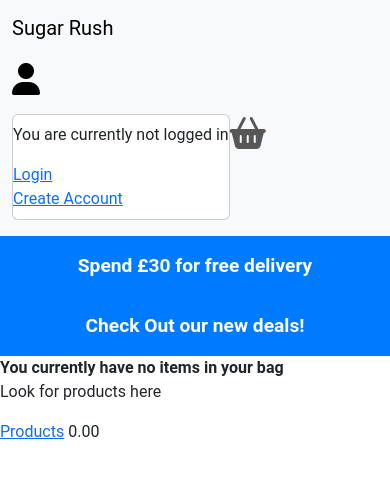
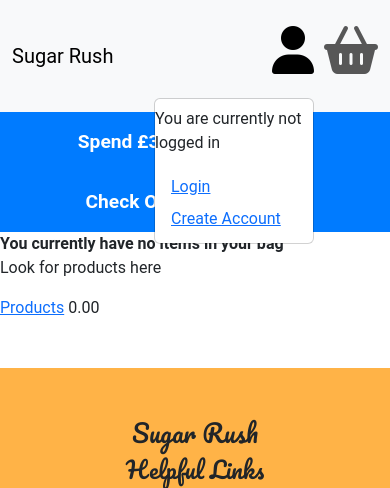
Before and after one commit to HarrisonT1/Portfolio-Project-5, a Django app: page /bag/ in a window 390 px wide, after a click that opens the changed part. Shown: the top 488 px of the page. Run offline with Django 4.2, Linux system fonts and the light colour scheme; some libraries are stand-ins or nearby versions.

Commit message:
Fix navbar dropdowns on mobile

```diff
--- a/static/css/style.css
+++ b/static/css/style.css
@@ -37,6 +37,19 @@ h1 {
 #navbar-search {
     width: 30rem;
     height: 3rem;
+}
+
+.nav-item {
+    margin-left: 10px;
+    font-size: 3rem;
+}
+
+.navbar-nav .dropdown-menu {
+    position: absolute;
+    top: 100%;
+    right: 0;
+    z-index: 1000;
+    float: none;
 }
 
 /* HERO IMAGE */
--- a/templates/includes/mobile-navbar.html
+++ b/templates/includes/mobile-navbar.html
@@ -1,32 +1,32 @@
 <nav class="navbar navbar-expand-lg bg-body-tertiary d-flex d-lg-none">
     <div class="container-fluid">
         <a class="navbar-brand" href="#">Sugar Rush</a>
-        </button>
-
         <ul class="navbar-nav mb-2 mb-lg-0 d-flex flex-row align-items-center">
-            <li class="nav-item dropdown">
+            <li class="nav-item dropdown posititon-relative">
                 <a class="nav-link" data-bs-toggle="dropdown" aria-expanded="false"><i class="fa-solid fa-user"></i></a>
-                <ul class="dropdown-menu dropdown-menu-end">
-                    {% if user.is_authenticated %}
+                {% if user.is_authenticated %}
+                    <ul class="dropdown-menu dropdown-menu-end">
                         <p>Signed in as: {{ user.username }}</p>
-                        <li>
+                        <li class="dropdown-item">
                             <a href="{% url 'profile' %}">Edit Profile</a>
                         </li>
-                        <li>
+                        <li class="dropdown-item">
                             <a href="{% url 'account_logout' %}">Sign Out</a>
                         </li>
-                    {% else %}
+                    </ul>
+                {% else %}
+                    <ul class="dropdown-menu dropdown-menu-end">
                         <p>You are currently not logged in</p>
-                        <li>
+                        <li class="dropdown-item">
                             <a href="{% url 'account_login' %}">Login</a>
                         </li>
-                        <li>
+                        <li class="dropdown-item">
                             <a href="{% url 'account_signup' %}">Create Account</a>
                         </li>
-                    {% endif %}
-                </ul>
+                    </ul>
+                {% endif %}
             </li>
-            <li class="nav-item dropdown">
+            <li class="nav-item dropdown posititon-relative">
                 <a class="nav-link" data-bs-toggle="dropdown" aria-expanded="false"><i class="fa-solid fa-basket-shopping"></i></a>
                 <ul class="dropdown-menu dropdown-menu-end">
                     <p class="small">Total price: £{{ total_price|default:"0.00" }}</p>
```
